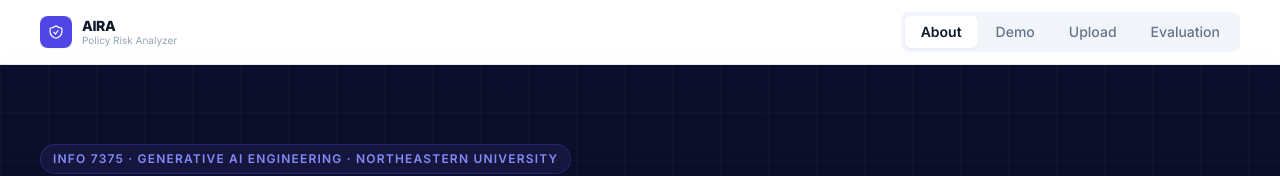
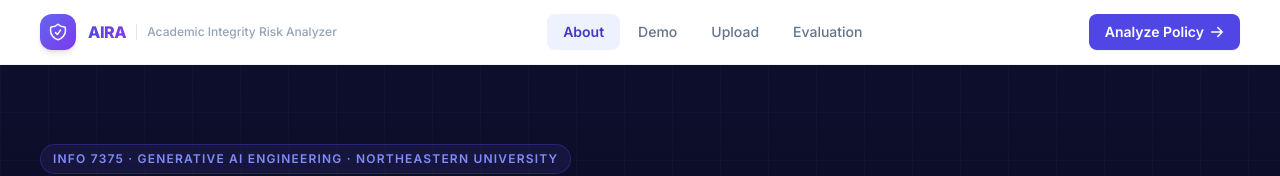
Before and after one commit to rajesh1997r/academic-integrity-risk-analyzer, a React (Vite) app in the folder frontend/: page / in a window 1280 px wide. Shown: the top 176 px of the page. Built offline with nearby package versions, Linux system fonts and the light colour scheme; no server answers.

Commit message:
redesign header — expanded brand name, clean nav, Analyze Policy CTA

```diff
--- a/frontend/src/App.jsx
+++ b/frontend/src/App.jsx
@@ -466,33 +466,56 @@ function AboutTab({ onNavigate }) {
 /* ─── Header ─── */
 function Header({ activeTab, switchTab }) {
   return (
-    <header className="fixed top-0 inset-x-0 z-50 bg-white/90 backdrop-blur-md border-b border-slate-200/80 shadow-sm">
-      <div className="max-w-7xl mx-auto px-6 md:px-10 h-16 flex items-center justify-between">
-        <button onClick={() => switchTab('About')} className="flex items-center gap-2.5">
-          <div className="w-8 h-8 rounded-lg bg-indigo-600 flex items-center justify-center shadow-sm">
-            <ShieldIcon className="w-4 h-4 text-white" />
+    <header className="fixed top-0 inset-x-0 z-50 bg-white/95 backdrop-blur-md border-b border-slate-100">
+      <div className="max-w-7xl mx-auto px-6 md:px-10 h-16 flex items-center justify-between gap-6">
+
+        {/* Brand — expanded */}
+        <button
+          onClick={() => switchTab('About')}
+          className="flex items-center gap-3 shrink-0 group"
+        >
+          <div className="w-9 h-9 rounded-xl bg-gradient-to-br from-indigo-500 to-violet-600 flex items-center justify-center shadow-md group-hover:shadow-indigo-200 transition-shadow">
+            <ShieldIcon className="w-5 h-5 text-white" />
           </div>
-          <div className="text-left">
-            <span className="block text-sm font-extrabold text-slate-900 tracking-tight leading-none">AIRA</span>
-            <span className="block text-[10px] text-slate-400 leading-none mt-0.5">Policy Risk Analyzer</span>
+          <div className="flex items-center gap-2.5">
+            <span className="text-base font-extrabold bg-gradient-to-r from-indigo-600 to-violet-600 bg-clip-text text-transparent tracking-tight">
+              AIRA
+            </span>
+            <span className="hidden lg:block w-px h-4 bg-slate-200" />
+            <span className="hidden lg:block text-xs text-slate-400 font-medium">
+              Academic Integrity Risk Analyzer
+            </span>
           </div>
         </button>
 
-        <nav className="flex items-center gap-0.5 bg-slate-100 rounded-lg p-1">
+        {/* Nav */}
+        <nav className="flex items-center gap-0.5">
           {TABS.map((tab) => (
             <button
               key={tab}
               onClick={() => switchTab(tab)}
-              className={`px-4 py-1.5 rounded-md text-sm font-medium transition-all duration-150 ${
+              className={`px-4 py-2 rounded-lg text-sm font-medium transition-all duration-150 ${
                 activeTab === tab
-                  ? 'bg-white text-slate-900 shadow-sm font-semibold'
-                  : 'text-slate-500 hover:text-slate-800'
+                  ? 'bg-indigo-50 text-indigo-700 font-semibold'
+                  : 'text-slate-500 hover:text-slate-900 hover:bg-slate-100'
               }`}
             >
               {tab}
             </button>
           ))}
         </nav>
+
+        {/* CTA */}
+        <button
+          onClick={() => switchTab('Upload')}
+          className="hidden md:inline-flex shrink-0 items-center gap-1.5 bg-indigo-600 hover:bg-indigo-500 text-white text-sm font-semibold px-4 py-2 rounded-lg transition-colors shadow-sm"
+        >
+          Analyze Policy
+          <svg className="w-3.5 h-3.5" fill="none" viewBox="0 0 24 24" stroke="currentColor" strokeWidth={2.5}>
+            <path strokeLinecap="round" strokeLinejoin="round" d="M13.5 4.5 21 12m0 0-7.5 7.5M21 12H3" />
+          </svg>
+        </button>
+
       </div>
     </header>
   )
```
